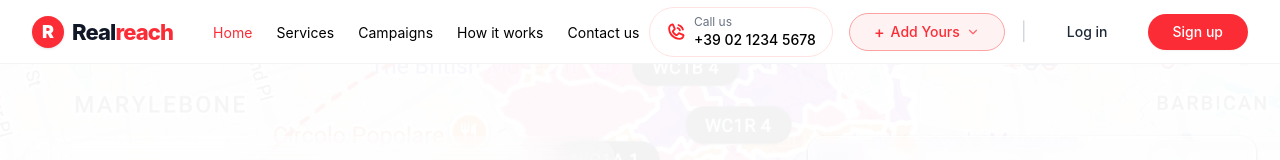
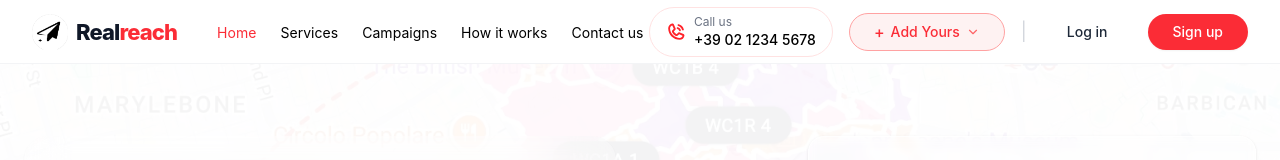
Before and after one commit to eyex0/realreach-MI, a React (Vite) app: page / in a window 1280 px wide. Shown: the top 160 px of the page. Built offline with nearby package versions, Linux system fonts and the light colour scheme.

Commit message:
Use transparent Realreach logo asset

```diff
--- a/src/components/Footer.tsx
+++ b/src/components/Footer.tsx
@@ -22,7 +22,7 @@ export const Footer: React.FC<FooterProps> = ({
             <div>
               <a href="/" className="inline-block mb-5">
                 <span className="flex items-center gap-2" aria-label="Realreach">
-                  <span className="flex h-8 w-8 items-center justify-center rounded-full bg-red-500 text-lg font-black text-white shadow-sm">R</span>
+                  <img src="/realreach-logo.png" alt="" className="h-9 w-9 object-contain" />
                   <span className="text-[22px] font-extrabold tracking-[-0.04em] text-gray-900">Real<span className="text-red-500">reach</span></span>
                 </span>
               </a>
--- a/src/components/Navbar.tsx
+++ b/src/components/Navbar.tsx
@@ -39,7 +39,7 @@ export const Navbar: React.FC<NavbarProps> = ({
               className="flex flex-shrink-0 items-center gap-2"
             >
               <span className="flex items-center gap-2" aria-label="Realreach Logo">
-                <span className="flex h-8 w-8 items-center justify-center rounded-full bg-red-500 text-lg font-black text-white shadow-sm">R</span>
+                <img src="/realreach-logo.png" alt="" className="h-9 w-9 object-contain" />
                 <span className="text-[22px] font-extrabold tracking-[-0.04em] text-gray-900">Real<span className="text-red-500">reach</span></span>
               </span>
             </a>
--- a/src/components/SignInModal.tsx
+++ b/src/components/SignInModal.tsx
@@ -35,7 +35,7 @@ export const SignInModal: React.FC<SignInModalProps> = ({ isOpen, onClose }) =>
         <div className="p-5 border-b border-gray-100 flex items-center justify-between bg-gray-50/70">
           <div className="flex items-center gap-2.5">
             <span className="flex items-center gap-1.5" aria-label="Realreach">
-              <span className="flex h-7 w-7 items-center justify-center rounded-full bg-red-500 text-sm font-black text-white">R</span>
+              <img src="/realreach-logo.png" alt="" className="h-7 w-7 object-contain" />
               <span className="text-lg font-extrabold tracking-[-0.04em] text-gray-900">Real<span className="text-red-500">reach</span></span>
             </span>
             <span className="text-sm font-bold text-gray-900">Portal Login</span>
```
Also changed, not shown: public/realreach-logo.png (added).
